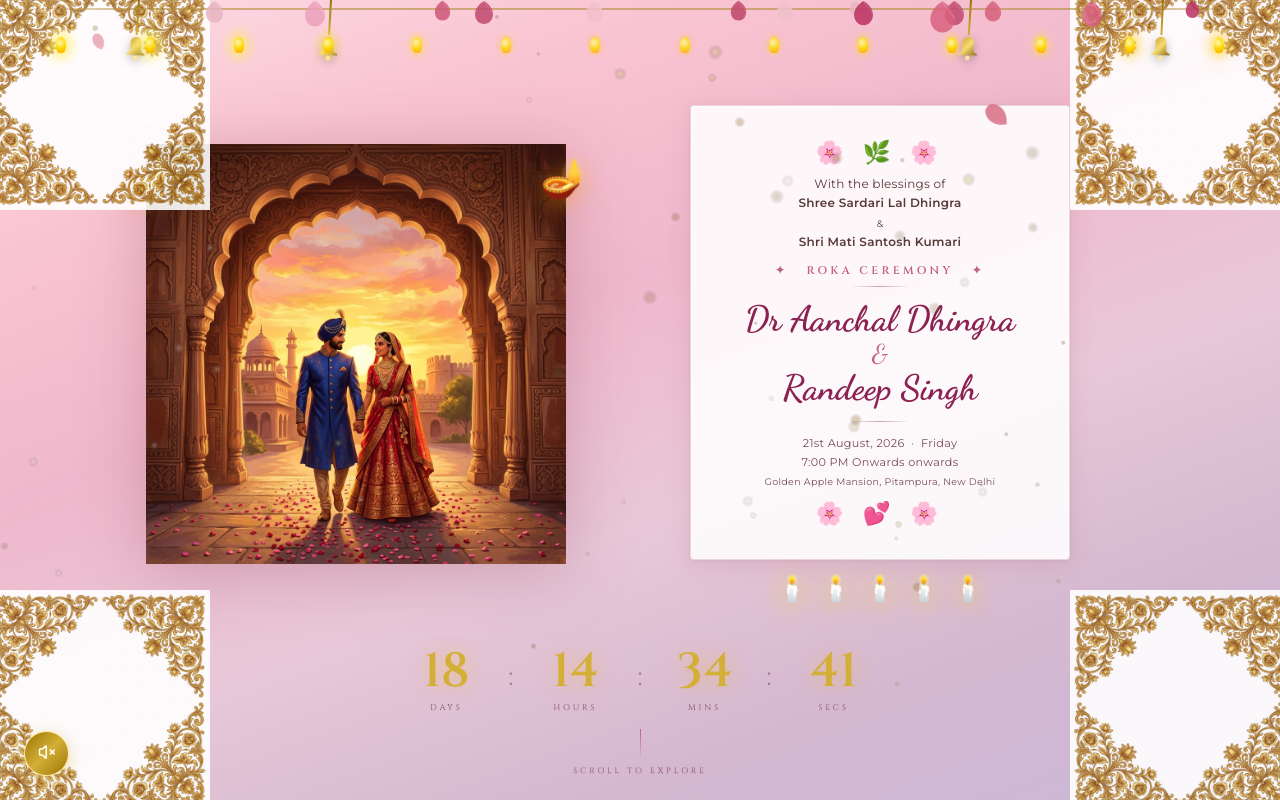
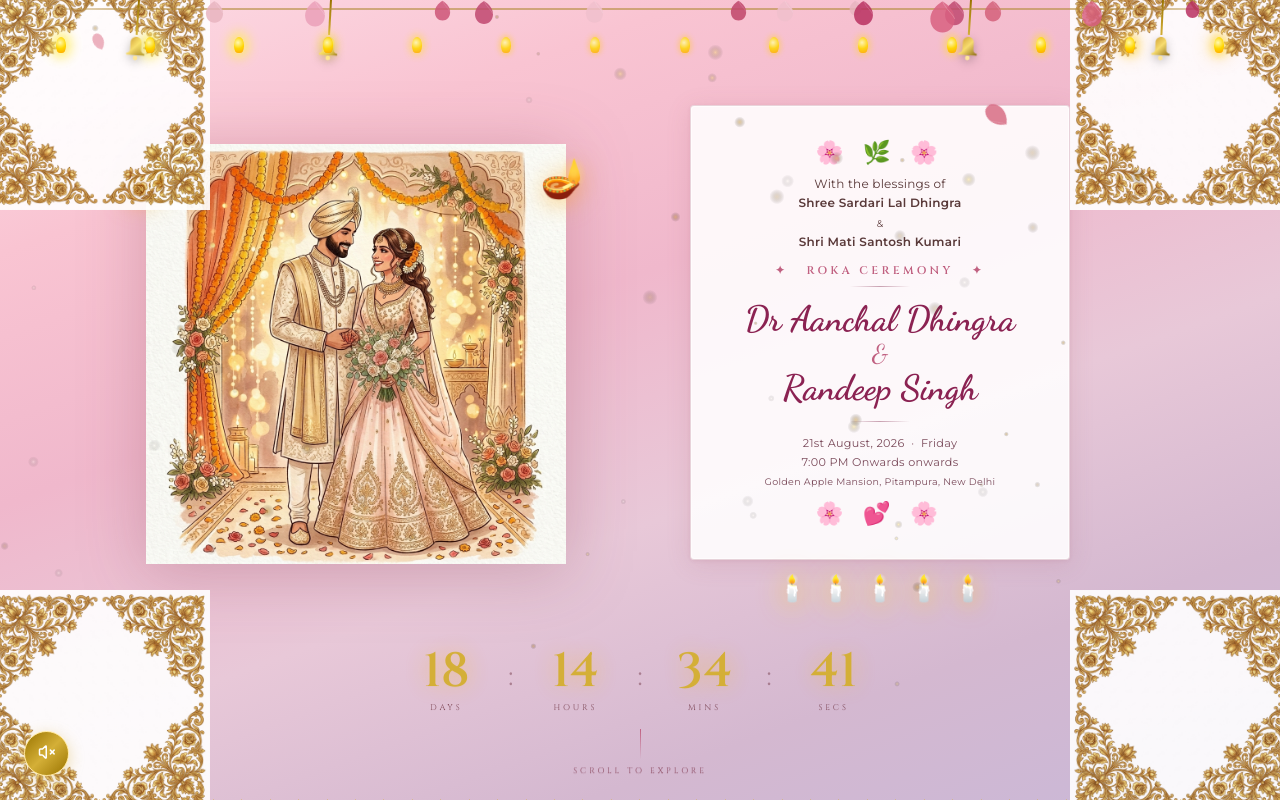
Before and after one commit to aakash-dhingra/roka-invitation, a React (Vite) app: page / in a window 1280 px wide. Both pictures are taken after a click on the button "OPEN INVITATION →". Shown: the top 800 px of the page. Built offline with nearby package versions, Linux system fonts and the light colour scheme; no server answers.

Commit message:
🌸 Replace varmala with white & pink rose bouquet in hero

```diff
--- a/src/App.tsx
+++ b/src/App.tsx
@@ -78,7 +78,7 @@ export default function App() {
           {/* LEFT — Couple image */}
           <div className="hero-photo-side">
             <img
-              src="/couple-palace.png"
+              src="/couple-bouquet.png"
               alt={`${brideName} and ${groomName}`}
               className="hero-couple-photo"
             />
```
Also changed, not shown: public/couple-bouquet.png (added).
